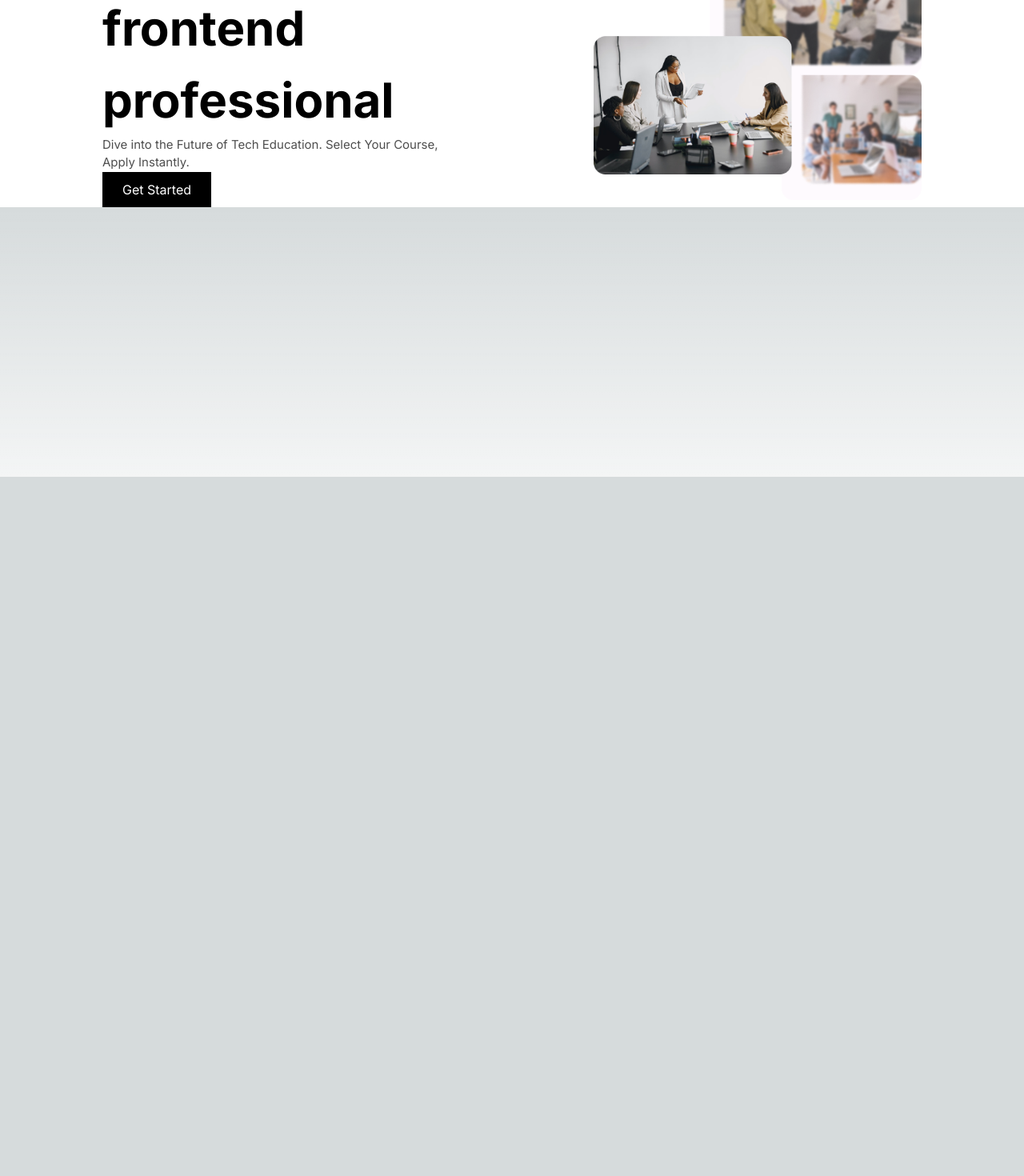
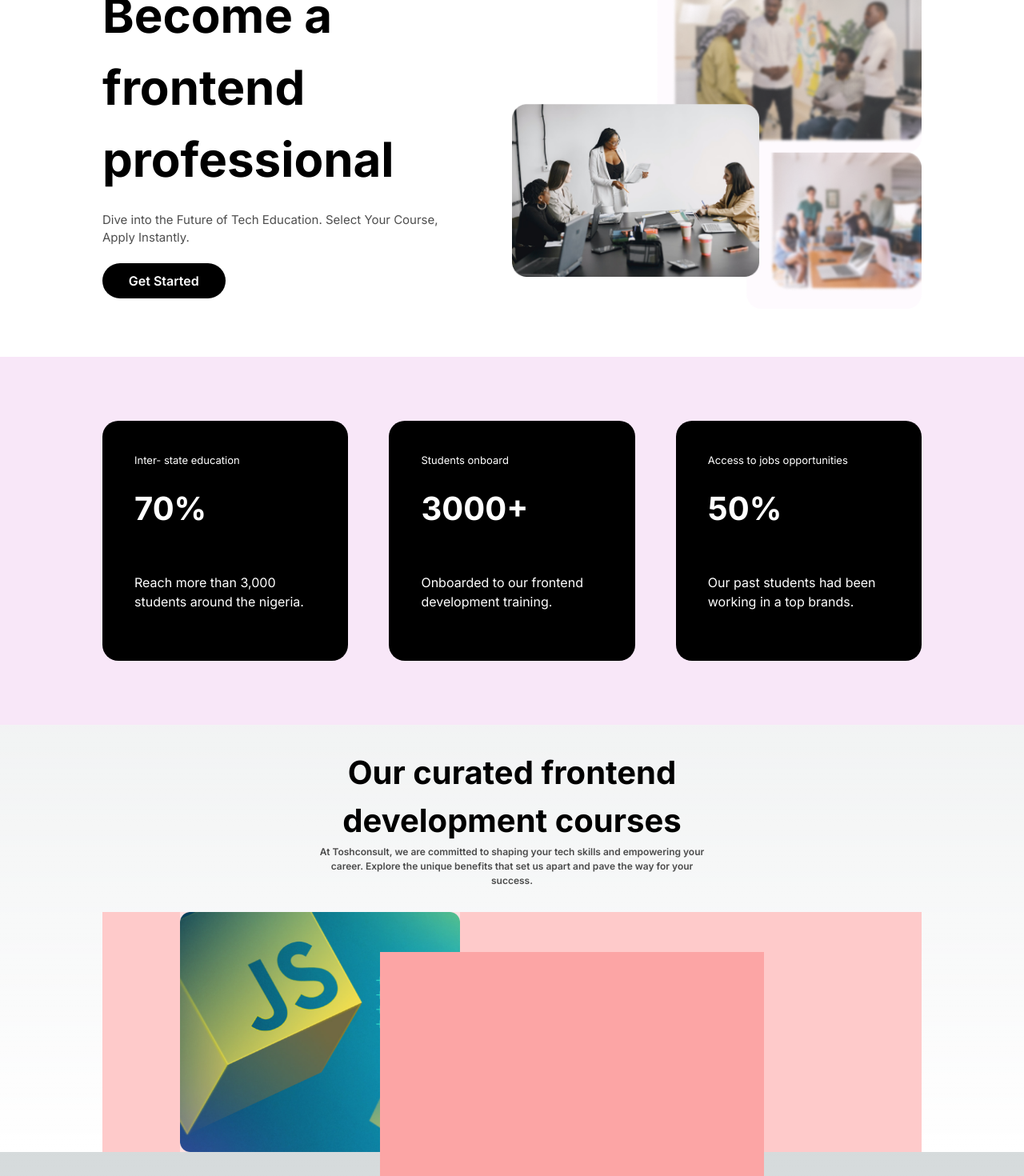
Before and after one commit to Chrismiweb/toshconsult-courses, a Next.js app: page /frontend in a window 1280 px wide. Shown: the part 204-1674 px from the top of the page at 80% size. Before the commit the page ends 800 px from the top, so only its background shows below. Built offline with nearby package versions, Linux system fonts and the light colour scheme.

Commit message:
hero section

```diff
--- a/src/app/frontend/page.tsx
+++ b/src/app/frontend/page.tsx
@@ -1,4 +1,6 @@
+import FrontendAchievement from "../frontendAchievement/page";
 import FrontendHero from "../frontendHero/page";
+import FrontendPackages from "../frontendPackages/page";
 import Navbar from "../navbar/page";
 
 export default function Frontend(){
@@ -6,6 +8,8 @@ export default function Frontend(){
         <>
             <Navbar/>
             <FrontendHero/>
+            <FrontendAchievement/>
+            <FrontendPackages/>
 
         </>
     )
--- /dev/null
+++ b/src/app/frontendAchievement/page.tsx
@@ -0,0 +1,32 @@
+export default function FrontendAchievement(){
+    const list = [
+        {
+            head: "Inter- state education",
+            rate: "70%",
+            content: "Reach more than 3,000 students around the nigeria."
+        },
+        {
+            head: "Students onboard",
+            rate: "3000+",
+            content: "Onboarded to our frontend development training."
+        },
+        {
+            head: "Access to jobs opportunities",
+            rate: "50%",
+            content: "Our past students had been working in a top brands."
+        },
+    ]
+    return(
+        <div className="bg-[#F8E7F8] py-[80px] w-[100%] flex justify-center items-center">
+            <div className="lg:w-[80%] gap-[20px] w-[90%] flex flex-col md:flex-row justify-between items-center">
+                {list.map((l, index)=>(
+                    <div className="bg-black gap-[20px] flex flex-col py-[20px] lg:py-[40px] px-[20px] lg:px-[40px] w-[80%] md:w-[30%] h-[300px] rounded-[20px]" key={index}>
+                        <p className="text-white text-[13px]">{l.head}</p>
+                        <p className="text-white text-[40px] font-bold">{l.rate}</p>
+                        <p className="text-white mt-[30px]">{l.content}</p>
+                    </div>
+                ))}
+            </div>
+        </div>
+    )
+}
--- a/src/app/frontendHero/page.tsx
+++ b/src/app/frontendHero/page.tsx
@@ -2,14 +2,14 @@ import Image  from "next/image"
 import img from '../image/Group 30.png'
 export default function FrontendHero(){
     return(
-        <div className="w-[100%] bg-white flex justify-center items-center">
-            <div className="w-[80%] flex justify-between items-center">
-                <div className="w-[50%]">
-                    <h1 className="text-[60px] text-black font-bold ">Become a frontend professional </h1>
-                    <p className="text-[#000000B2] text-[15px] w-[85%]">Dive into the Future of Tech Education. Select Your Course, Apply Instantly.</p>
-                    <button className="text-white bg-black py-[10px] px-[25px]">Get Started</button>
+        <div className="w-[100%] py-[60px] bg-white flex justify-center items-center">
+            <div className="w-[90%] gap-[50px] md:gap-0 lg:w-[80%] flex flex-col md:flex-row justify-between items-center">
+                <div className="md:w-[50%] w-[100%] items-center md:items-start flex flex-col gap-[20px]">
+                    <h1 className="lg:text-[60px] text-center md:text-start text-[40px] text-black font-bold ">Become a frontend professional </h1>
+                    <p className="text-[#000000B2] text-center md:text-start text-[15px] w-[85%]">Dive into the Future of Tech Education. Select Your Course, Apply Instantly.</p>
+                    <button className="text-white w-[50%] lg:w-[30%] font-semibold bg-black py-[10px] rounded-[30px]">Get Started</button>
                 </div>
-                <div className="w-[40%]">
+                <div className="md:w-[50%] w-[100%]">
                     <Image src={img} alt="" />
                 </div>
             </div>
--- /dev/null
+++ b/src/app/frontendPackages/page.tsx
@@ -0,0 +1,29 @@
+import img1 from '../image/Rectangle 29.png'
+import Image from "next/image"
+export default function FrontendPackages(){
+    const packages = [
+        {
+            img: img1
+        }
+    ]
+    return(
+        <div className="w-[100%] flex flex-col justify-center items-center ">
+            <div className="flex flex-col justify-center py-[30px] items-center">
+                <h1 className="md:text-[40px] text-[30px] text-black font-bold w-[80%] lg:w-[45%] text-center">Our curated frontend development courses</h1>
+                <p className="lg:w-[50%] w-[85%] text-[#000000B2] text-center text-[16px] lg:text-[12px] font-semibold">At Toshconsult, we are committed to shaping your tech skills and empowering your career. Explore the unique benefits that set us apart and pave the way for your success.</p>
+            </div>
+            <div className='w-[100%] flex flex-col justify-center items-center'>
+                {packages.map((p, index)=>(
+                    <div key={index} className='flex w-[80%]  justify-center items-center bg-red-200'>
+                        <div className='w-[350px] h-[300px] bg-red-100'>
+                            <Image className='w-[100%] h-[100%]' src={p.img} alt="" />
+                        </div>
+                        <div className='bg-red-300 relative right-[100px] top-[40px] w-[480px] h-[280px]'>
+
+                        </div>
+                    </div>
+                ))}
+            </div>
+        </div>
+    )
+}
```
Also changed, not shown: src/app/image/Rectangle 29.png (added).
